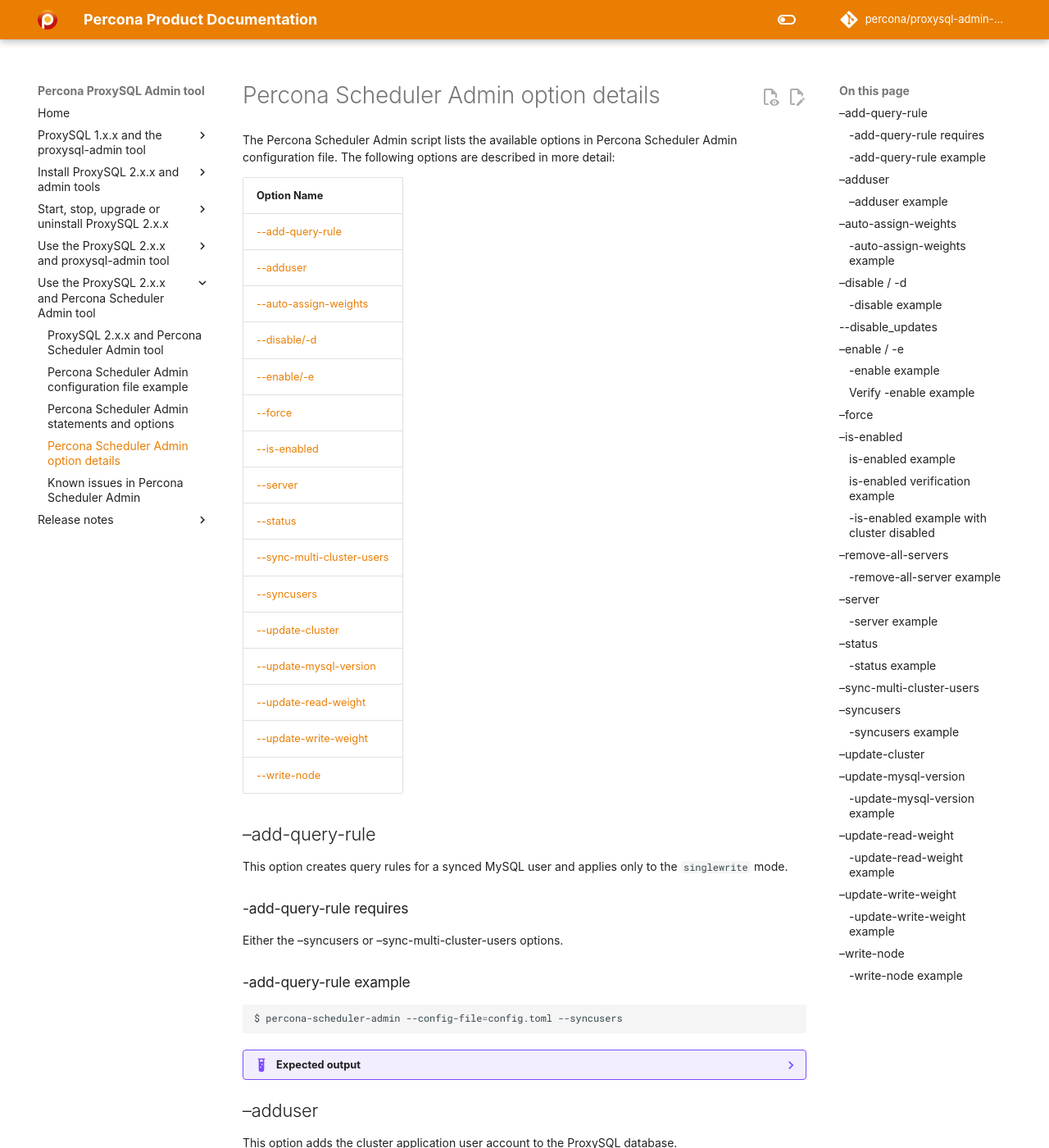
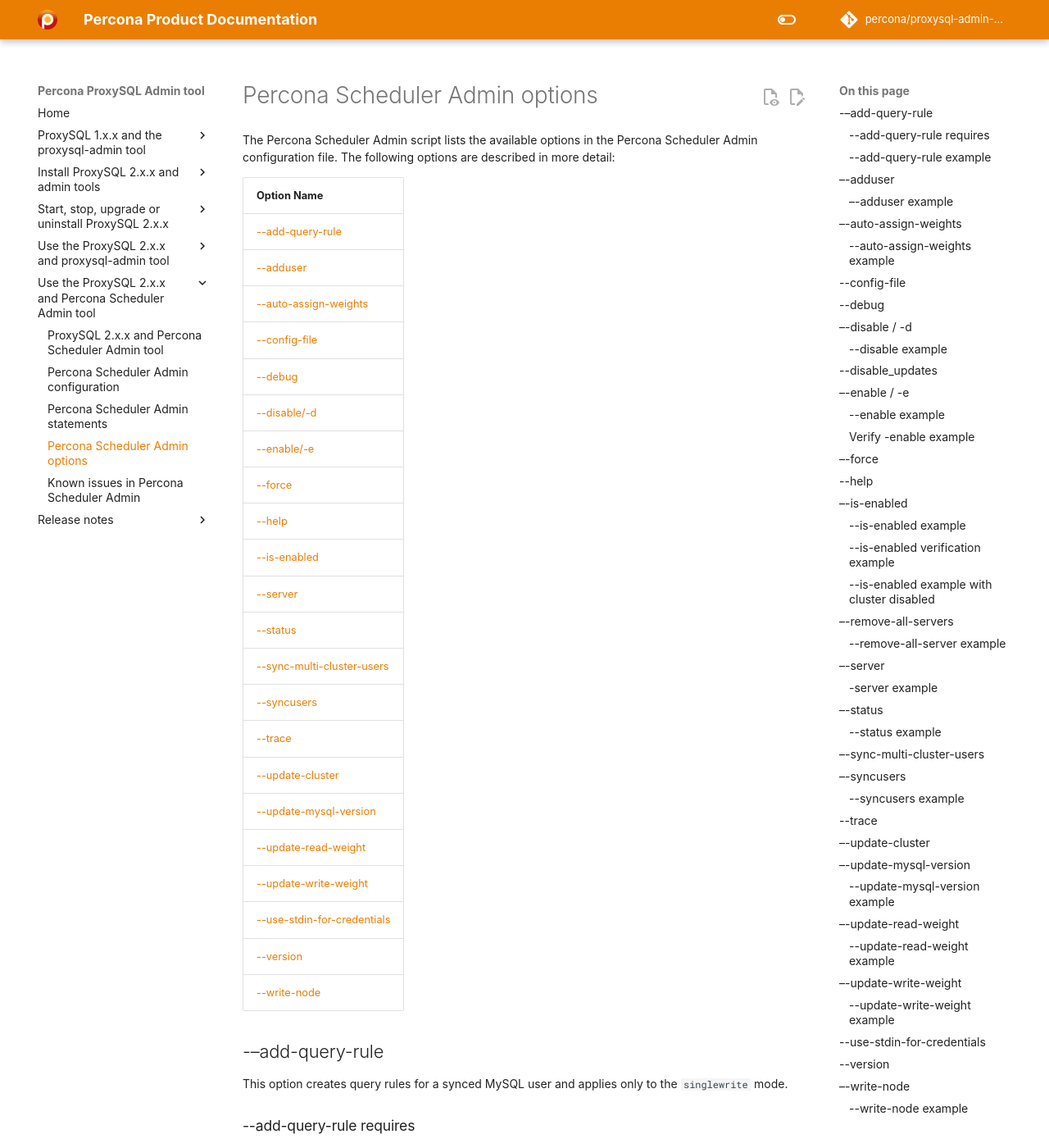
Before and after one commit to percona/proxysql-admin-tool-doc, an MkDocs documentation site: the page built from docs/percona-scheduler-admin-options-detail.md, in a window 1280 px wide and 1400 px high. Shown: the whole window at 82% size. Built offline with MkDocs 1.6.1 and Material for MkDocs 9.7.7, drawn with Linux system fonts in a browser that asks for light colours; nearby versions of some CDN libraries; some web fonts are replaced; comment, search, counter and statistics services are not loaded; the version menu is left out; some of the changed text lies outside the part shown.

Commit message:
PSQLADM-447 Review options for two dashes
modified:   docs/percona-scheduler-admin-options-detail.md

````diff
--- a/docs/percona-scheduler-admin-configuration.md
+++ b/docs/percona-scheduler-admin-configuration.md
@@ -1,4 +1,4 @@
-# Percona Scheduler Admin configuration file example
+# Percona Scheduler Admin configuration
 
 *ProxySQL* with the `percona-scheduler-admin` stores the parameters in a
 configuration file that uses the toml format. This file defines
--- a/docs/percona-scheduler-admin-options-detail.md
+++ b/docs/percona-scheduler-admin-options-detail.md
@@ -1,36 +1,42 @@
-# Percona Scheduler Admin option details
+# Percona Scheduler Admin options
 
-The Percona Scheduler Admin script lists the available options in Percona Scheduler Admin configuration file. The following options are described in more detail:
+The Percona Scheduler Admin script lists the available options in the Percona Scheduler Admin configuration file. The following options are described in more detail:
 
 | Option Name                                             |
 |---------------------------------------------------------|
-| [--add-query-rule](#add-query-rule)                     |
-| [--adduser](#adduser)                                   |
-| [--auto-assign-weights](#auto-assign-weights)           |
-| [--disable/-d](#disable-d)                           |
-| [--enable/-e](#enable-e)                             |
-| [--force](#force)                                      |
-| [--is-enabled](#is-enabled)                            |
-| [--server](#server)                                     |
-| [--status](#status)                                     |
-| [--sync-multi-cluster-users](#sync-multi-cluster-users) |
-| [--syncusers](#syncusers)                               |
-| [--update-cluster](#update-cluster)                     |
-| [--update-mysql-version](#update-mysql-version)         |
-| [--update-read-weight](#update-read-weight)             |
-| [--update-write-weight](#update-write-weight)           |
-| [--write-node](#write-node)                             |
+| [--add-query-rule](#-add-query-rule)                     |
+| [--adduser](#-adduser)                                   |
+| [--auto-assign-weights](#-auto-assign-weights)           |
+| [--config-file](#-config-file) |
+| [--debug](#-debug) |
+| [--disable/-d](#-disable-d)                           |
+| [--enable/-e](#-enable-e)                             |
+| [--force](#-force)                                      |
+| [--help](#-help)|
+| [--is-enabled](#-is-enabled)                            |
+| [--server](#-server)                                     |
+| [--status](#-status)                                     |
+| [--sync-multi-cluster-users](#-sync-multi-cluster-users) |
+| [--syncusers](#-syncusers)                               |
+| [--trace][trace] |
+| [--update-cluster](#-update-cluster)                     |
+| [--update-mysql-version](#-update-mysql-version)         |
+| [--update-read-weight](#-update-read-weight)             |
+| [--update-write-weight](#-update-write-weight)           |
+| [--use-stdin-for-credentials](#-use-stdin-for-credentials) |
+| [--version](#-version) |
+| [--write-node](#-write-node)                             |
 
-## –add-query-rule
+## -–add-query-rule
 
 This option creates query rules for a synced MySQL user and applies only to the
 `singlewrite` mode.
 
-### -add-query-rule requires
+### --add-query-rule requires
 
 Either the –syncusers or –sync-multi-cluster-users options.
 
-### -add-query-rule example
+### --add-query-rule example
 
 ```{.bash data-prompt="$"}
 $ percona-scheduler-admin --config-file=config.toml --syncusers
@@ -53,11 +59,11 @@
     Synced PXC users to the ProxySQL database!
     ```
 
-## –adduser
+## –-adduser
 
 This option adds the cluster application user account to the ProxySQL database.
 
-### –adduser example
+### –-adduser example
 
 ```{.bash data-prompt="$"}
 $ percona-scheduler-admin --config-file=config.toml --adduser
@@ -78,7 +84,7 @@
     Added PXC application user to the ProxySQL database!
     ```
 
-## –auto-assign-weights
+## –-auto-assign-weights
 
 ProxySQL uses weights for defining the failover procedure in `singlewrite` mode
 and handling load balancing `loadbal` mode.
@@ -127,7 +133,7 @@
     Cluster membership updated in the ProxySQL database!
     ```
 
-### -auto-assign-weights example
+### --auto-assign-weights example
 
 ```{.bash data-prompt="$"}
 $ percona-scheduler-admin --config-file=config.toml --update-cluster --auto-assign-weights
@@ -156,11 +162,19 @@
     Cluster membership updated in the ProxySQL database!
     ```
 
-## –disable / -d
+## --config-file
+
+This option reads the login credentials from a configuration file. Command-line options override configuration file values. For more information, see [Percona Scheduler Admin configuration](./percona-scheduler-admin-configuration.md).
+
+## --debug
+
+This option enables additional debug logging.
+
+## –-disable / -d
 
 This option removes Percona XtraDB Cluster nodes from ProxySQL and stops the ProxySQL monitoring daemon.
 
-### -disable example
+### --disable example
 
 ```{.bash data-prompt="$"}
 $ percona-scheduler-admin --config-file=config.toml --disable
@@ -187,7 +201,7 @@
 * admin-checksum_mysql_servers
 * admin_checksum_mysql_users
 
-## –enable / -e
+## –-enable / -e
 
 This option creates the entries for the Galera hostgroups and adds the
 Percona XtraDB Cluster nodes into ProxySQL’s `mysql_servers` table.
@@ -201,7 +215,7 @@
 
 You must have [`super`](https://dev.mysql.com/doc/refman/8.0/en/privileges-provided.html#priv_super) user credentials from Percona XtraDB Cluster to set up the default users.
 
-### -enable example
+### --enable example
 
 ```{.bash data-prompt="$"}
 $ percona-scheduler-admin --config-file=config.toml --enable
@@ -439,14 +453,18 @@
     1 row in set (0.00 sec)
     ```
 
-## –force
+## –-force
 
 This option must be combined with either [–enable / -e](#enable---e) or
 [–update-cluster](#update-cluster). This option skips any `mysql_servers` table,
 `mysql_users` table, and `mysql_galera_hostgroups` table configuration
 checks. Certain checks issue warnings, instead of errors, which allows the option to continue processing.
 
-## –is-enabled
+## --help
+
+This option displays the help text.
+
+## –-is-enabled
 
 This option checks if `percona-scheduler-admin` configured the hostgroups in ProxySQL.
 
@@ -454,7 +472,7 @@
 
 Returns a one (1) if an entry does not correspond to the writer hostgroup.
 
-### is-enabled example
+### --is-enabled example
 
 ```{.bash data-prompt="$"}
 $ percona-scheduler-admin --config-file=config.toml --is-enabled
@@ -466,7 +484,7 @@
     The current configuration has been enabled and is active
     ```
 
-### is-enabled verification example
+### --is-enabled verification example
 
 Verify if `percona-scheduler-admin` configured the hostgroups in ProxySQL.
 
@@ -480,7 +498,7 @@
     0
     ```
 
-### -is-enabled example with cluster disabled
+### --is-enabled example with cluster disabled
 
 Disabling the cluster configuration and then calling the option creates an error.
 
@@ -511,19 +529,19 @@
     ERROR (line:2450) : The current configuration has not been enabled
     ```
 
-## –remove-all-servers
+## –-remove-all-servers
 
 When used with [--update-cluster](#update-cluster) this option removes
 all servers belonging to the current cluster before running the [--update-cluster](#update-cluster) option.
 
-### -remove-all-server example
+### --remove-all-server example
 
 ```{.bash data-prompt="$"}
 $ percona-scheduler-admin --config-file=config.toml
 --remove-all-servers --udpate-cluster
 ```
 
-## –server
+## –-server
 
 Selects a server by the IP address and port. This option can be
 combined with [--syncusers](#syncusers) or [–sync-multi-cluster-users](#sync-multi-cluster-users) to sync a single non-cluster server. The option does not require that the server belong to a *Percona XtraDB Cluster*.
@@ -534,11 +552,11 @@
 $ percona-scheduler-admin --config-file=config.toml --server=192.168.56.32:3306
 ```
 
-## –status
+## –-status
 
 This option displays information about all Galera hostgroups and their servers supported by this ProxySQL instance.
 
-### -status example
+### --status example
 
 ```{.bash data-prompt="$"}
 $ percona-scheduler-admin --config-file=config.toml --status
@@ -564,7 +582,7 @@
     +---------------+-------+---------------+------+--------+--------+----------+---------+-----------+
     ```
 
-## –sync-multi-cluster-users
+## –-sync-multi-cluster-users
 
 Use this option to sync proxysql instances that manage multiple clusters.
 
@@ -576,7 +594,7 @@
 
 To sync a specific server combine this option with the [--server](#server)  option.
 
-## –syncusers
+## –-syncusers
 
 This option does the following:
 
@@ -589,7 +607,7 @@
 Review the user accounts in the ProxySQL database as root from ProxySQL
 database.
 
-### -syncusers example
+### --syncusers example
 
 ```sql
 proxysql admin#> SELECT DISTINCT username FROM mysql_users;
@@ -664,7 +682,11 @@
     2 rows in set (0.00 sec)
     ```
 
-## –update-cluster
+## --trace
+
+This option enables shell-level tracing for this shell script.
+
+## –-update-cluster
 
 This option checks the *Percona XtraDB Cluster* for new nodes. If nodes are found, they are added to ProxySQL. By default, offline nodes are not removed from the cluster.
 
@@ -704,11 +726,11 @@
     Cluster membership updated in the ProxySQL database!
     ```
 
-## –update-mysql-version
+## –-update-mysql-version
 
 This option updates the mysql server version in the proxysql db based on the online writer node.
 
-### -update-mysql-version example
+### --update-mysql-version example
 
 ```{.bash data-prompt="$"}
 $ percona-scheduler-admin --config-file=config.toml --update-mysql-version
@@ -720,7 +742,7 @@
     ProxySQL MySQL version changed to 8.0.27
     ```
 
-## –update-read-weight
+## –-update-read-weight
 
 Combining –update-cluster with this option assigns the specified read
 weight to a node.
@@ -729,7 +751,7 @@
 <IP_ADDRESS> format can be either Internet Protocol version 4 (IPv4)
 or Internet Protocol version 6 (IPv6).
 
-### -update-read-weight example
+### --update-read-weight example
 
 ```{.bash data-prompt="$"}
 $ percona-scheduler-admin --config-file=config.toml --update-cluster --update-read-weight="<IP_ADDRESS:PORT>, <New Weight>"
@@ -789,7 +811,7 @@
     Cluster membership updated in the ProxySQL database!
     ```
 
-## –update-write-weight
+## –-update-write-weight
 
 Combining this option with [--update-cluster](#update-cluster)  assigns the
 specified write weight to a node.
@@ -798,7 +820,7 @@
 <IP_ADDRESS> format can be either Internet Protocol version 4 (IPv4)
 or Internet Protocol version 6 (IPv6).
 
-### -update-write-weight example
+### --update-write-weight example
 
 ```sql
 $ percona-scheduler-admin --config-file=config.toml --update-cluster --update-write-weight="<IP_ADDRESS:PORT>, <New Weight>"
@@ -858,7 +880,15 @@
     Cluster membership updated in the ProxySQL database!
     ```
 
-## –write-node
+## --use-stdin-for-credentials
+
+This option uses `stdin` to send credentials to the MySQL client instead of process substitution. The default setting disables the option and uses process substitution.
+
+## --version
+
+This option prints the version information.
+
+## –-write-node
 
 This option chooses which Percona XtraDB Cluster node is the writer
 node when the mode is `singlewrite`. You can combine this option with –enable / -e and –update-cluster.
@@ -867,10 +897,12 @@
 
 Assigning a node with [--write-node](#write-node) gives the writer node a weight of 1000000. The default weight is 1000.
 
-### -write-node example
+### --write-node example
 
 The argument syntax is a single IP address and port combination.
 
 ```sql
 $ percona-scheduler-admin --config-file=config.toml --write-node=192.168.56.32:3306
 ```
+
+[trace]: #-trace
````
Also changed, not shown: docs/percona-scheduler-admin-known-limitations.md (+3 -3 lines), docs/percona-scheduler-admin-statements-options.md (+3 -30 lines).
